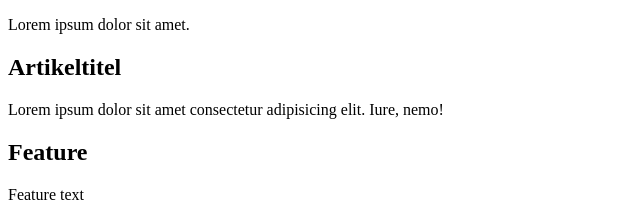
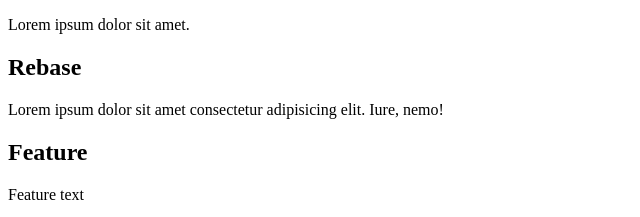
Before and after one commit to isabellea-f/Git-Practice, a plain HTML site: page index.html in a window 1280 px wide. Shown: the part 377-594 px from the top of the page, 0-640 px from the left. Drawn offline with Linux system fonts and the light colour scheme.

Commit message:
test: third commit before rebase

```diff
--- a/index.html
+++ b/index.html
@@ -33,7 +33,7 @@
       <p>Lorem ipsum dolor sit amet.</p>
     </section>
     <article>
-      <h2>Artikeltitel</h2>
+      <h2>Rebase</h2>
       <p>
         Lorem ipsum dolor sit amet consectetur adipisicing elit. Iure, nemo!
       </p>
```
